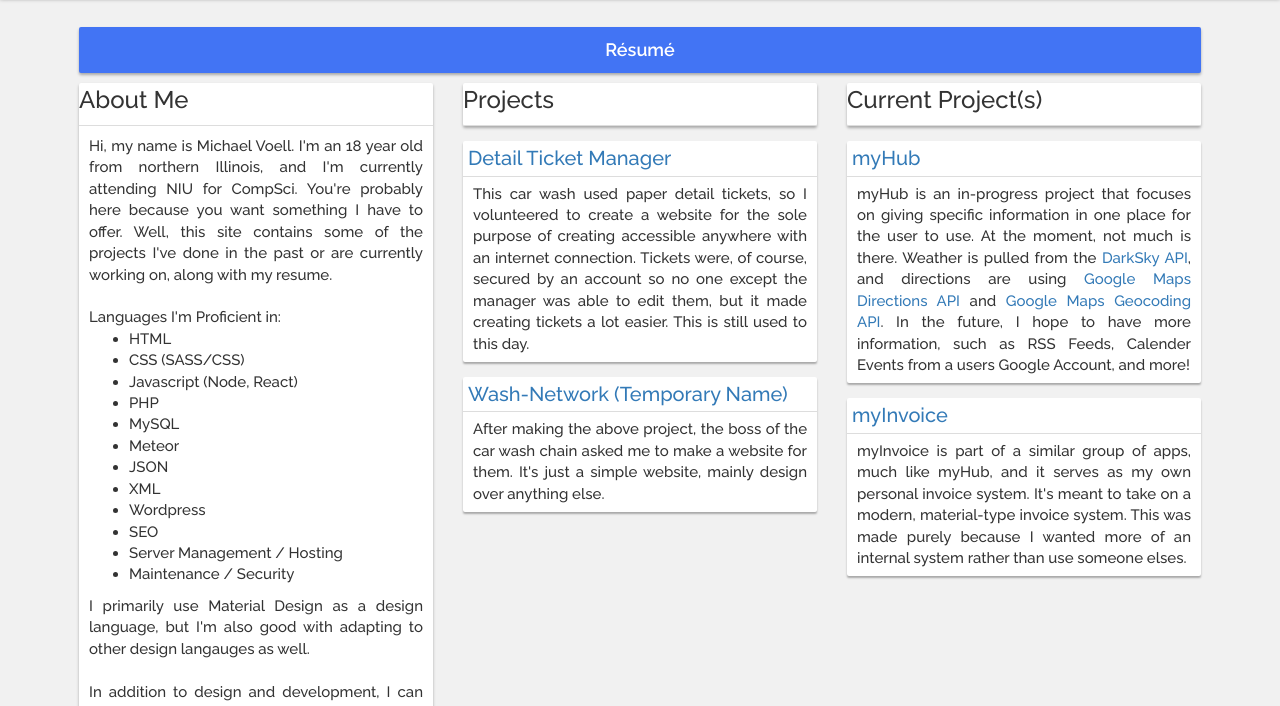
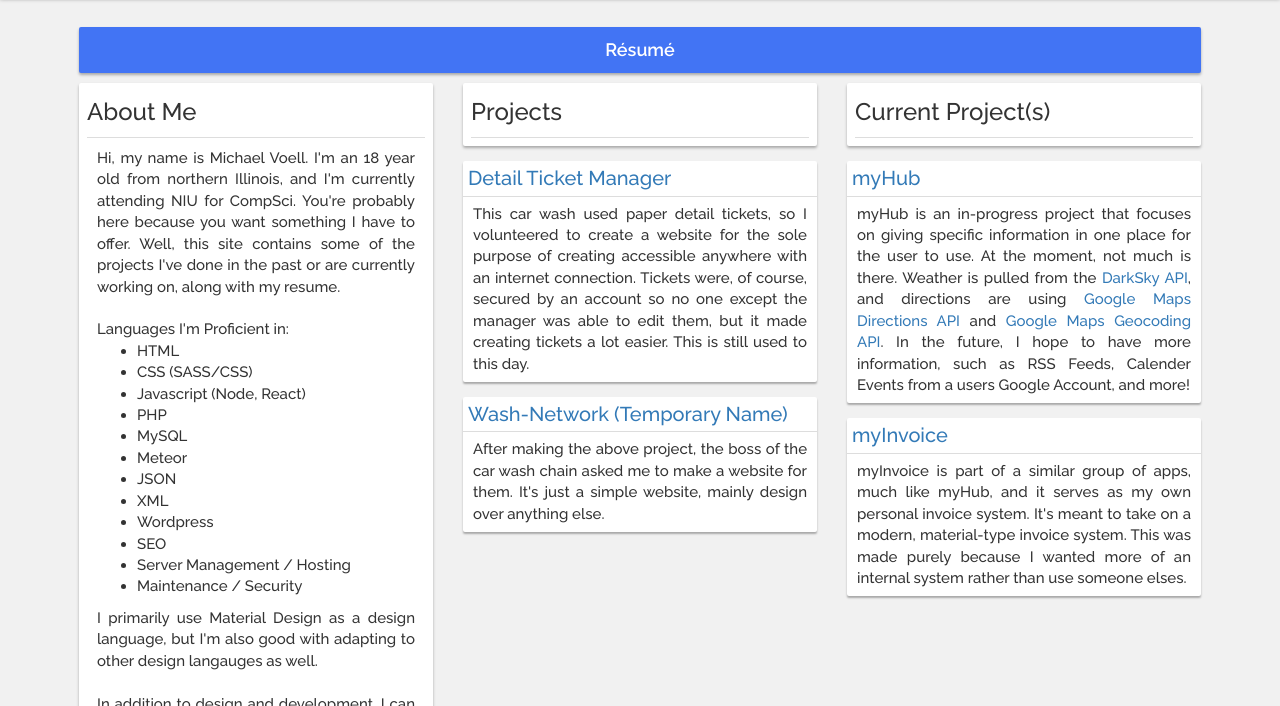
Before and after one commit to SDCore/sdcore.github.io, a plain HTML site: page index.html in a window 1280 px wide. Shown: the part 94-800 px from the top of the page. Drawn offline with nearby package versions, Linux system fonts and the light colour scheme.

Commit message:
Update index.html

```diff
--- a/index.html
+++ b/index.html
@@ -38,6 +38,7 @@
 			width: 100%;
 			background: #FFF;
 			border-radius: 2px;
+			padding: 12px 8px 8px 8px;
 			box-shadow: 0 2px 3px rgba(0, 0, 0, 0.3);
 		}
 
```
